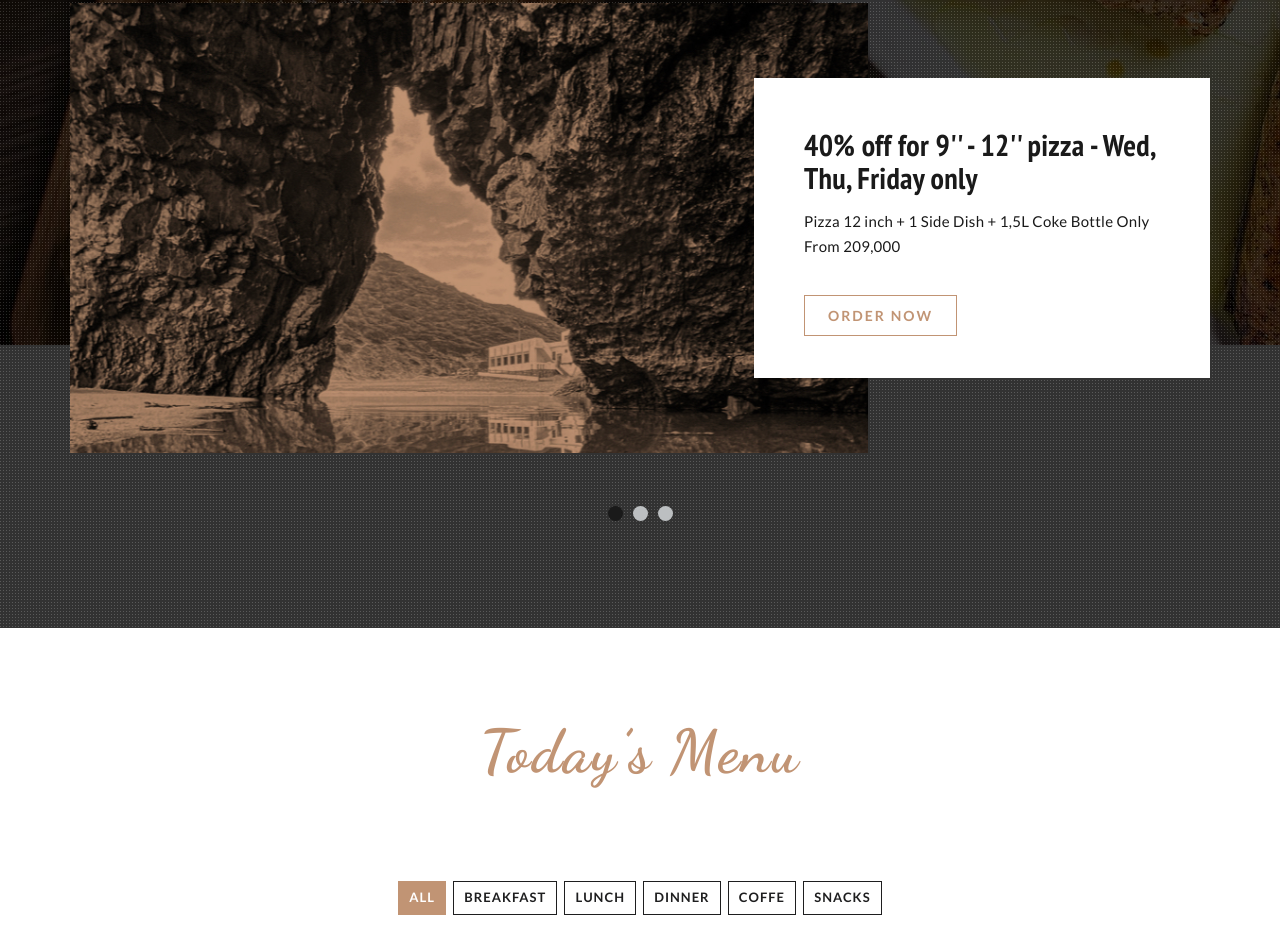
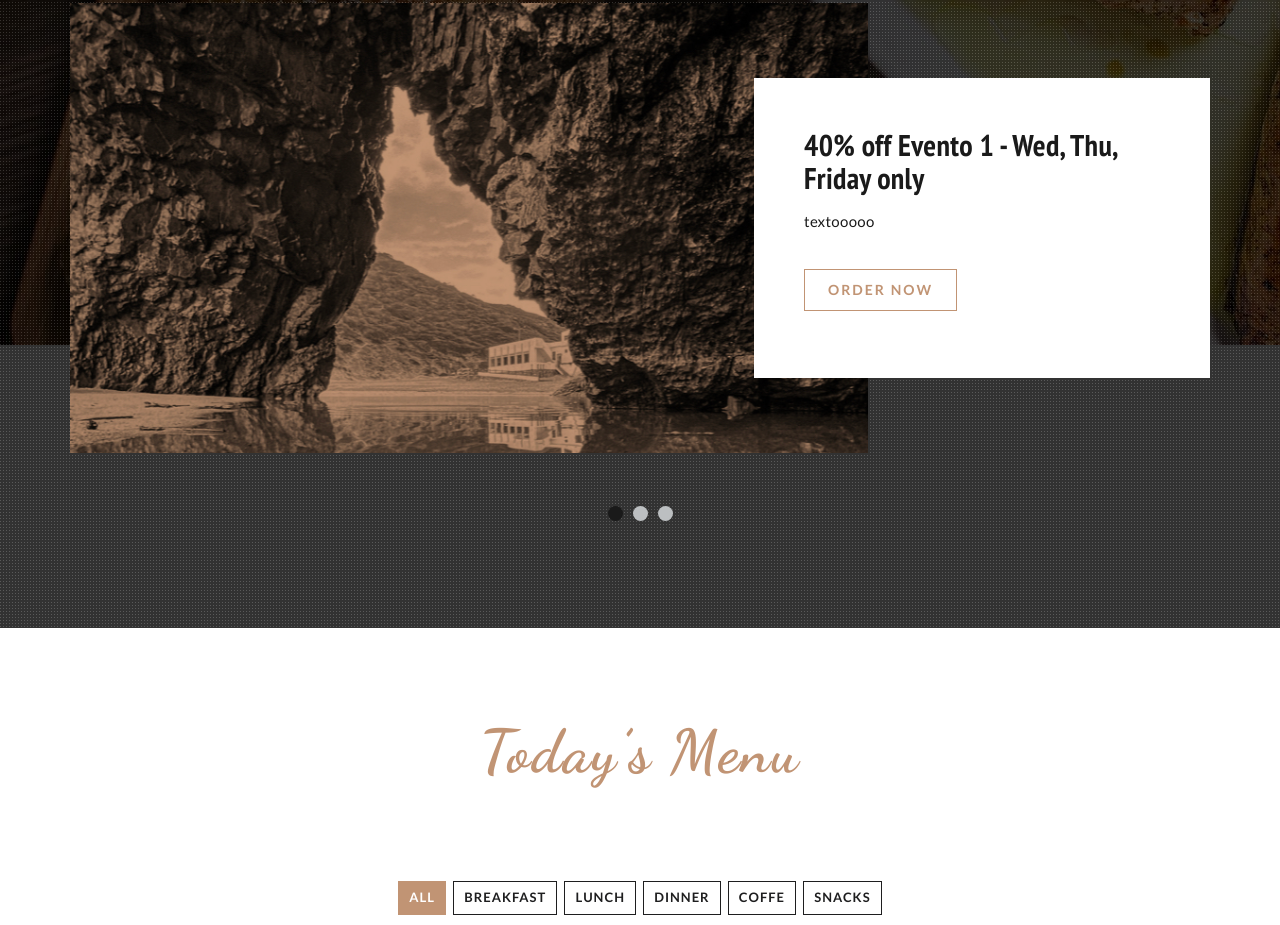
Before and after one commit to restauranteadraga/restauranteadraga.github.io, a plain HTML site: page index.html in a window 1280 px wide. Shown: the part 1616-2541 px from the top of the page. Drawn offline with Linux system fonts and the light colour scheme; files whose address does not match are found by name.

Commit message:
Update index.html
Signed-off-by: Restaurante Adraga  <141924922+restauranteadraga@users.noreply.github.com>

```diff
--- a/index.html
+++ b/index.html
@@ -258,10 +258,9 @@
                 <img src="img/promo/promo_slide_1a.jpg" alt="" />
               </div>
               <div class="promotions-details">
-                <h3>40% off for 9'' - 12'' pizza - Wed, Thu, Friday only</h3>
+                <h3>40% off Evento 1 - Wed, Thu, Friday only</h3>
                 <p>
-                  Pizza 12 inch + 1 Side Dish + 1,5L Coke Bottle Only From
-                  209,000
+                 textooooo
                 </p>
                 <a href="#" class="read-more">Order now</a>
               </div>
@@ -271,10 +270,9 @@
                 <img src="img/promo/promo_slide_2a.jpg" alt="" />
               </div>
               <div class="promotions-details">
-                <h3>40% off for 9'' - 12'' pizza - Wed, Thu, Friday only</h3>
+                <h3>40% off Evento 2 - Wed, Thu, Friday only</h3>
                 <p>
-                  Pizza 12 inch + 1 Side Dish + 1,5L Coke Bottle Only From
-                  209,000
+                  textoooo
                 </p>
                 <a href="#" class="read-more">Order now</a>
               </div>
@@ -284,10 +282,9 @@
                 <img src="img/promo/promo_slide_3a.jpg" alt="" />
               </div>
               <div class="promotions-details">
-                <h3>40% off for 9'' - 12'' pizza - Wed, Thu, Friday only</h3>
+                <h3>40% off Evento 3 - Wed, Thu, Friday only</h3>
                 <p>
-                  Pizza 12 inch + 1 Side Dish + 1,5L Coke Bottle Only From
-                  209,000
+                  textoooo
                 </p>
                 <a href="#" class="read-more">Order now</a>
               </div>
```
